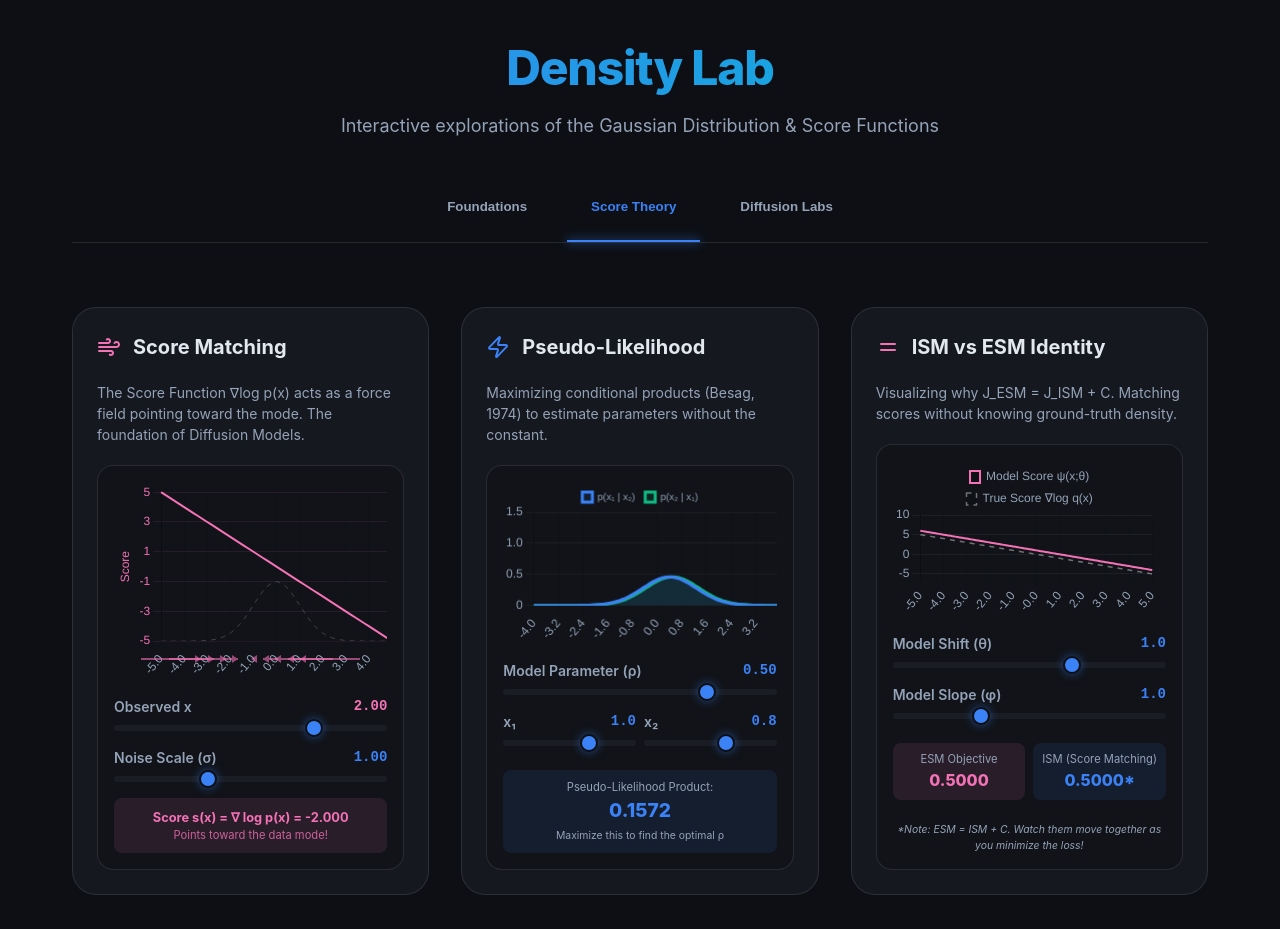
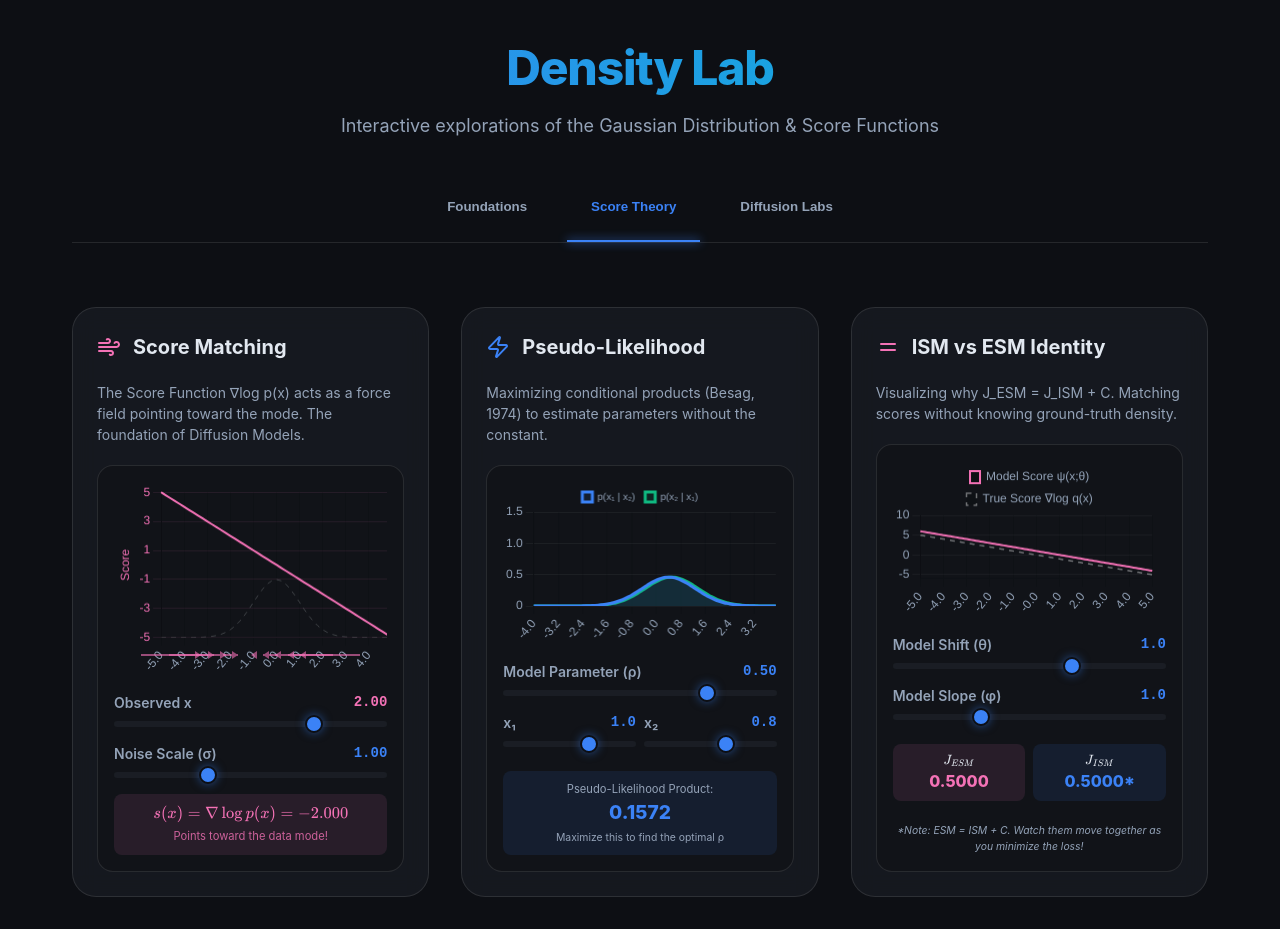
Before and after one commit to VicoErv/density-lab, a React (Vite) app: page / in a window 1280 px wide. Both pictures are taken after a click on the button "Score Theory". Built offline with nearby package versions, Linux system fonts and the light colour scheme.

Commit message:
Add real-time LaTeX formula rendering with KaTeX across labs

```diff
--- a/index.html
+++ b/index.html
@@ -8,6 +8,8 @@
   <title>Density Lab | Interactive Gaussian Visualizer</title>
   <meta name="description"
     content="Explore the intuitive difference between density and probability with this interactive Gaussian distribution lab. Visualizations for 1D and 2D multivariate distributions.">
+  <link rel="stylesheet" href="https://cdn.jsdelivr.net/npm/katex@0.16.9/dist/katex.min.css">
+  <script defer src="https://cdn.jsdelivr.net/npm/katex@0.16.9/dist/katex.min.js"></script>
 </head>
 
 <body>
--- a/src/labs/DenoisingScoreMatching.jsx
+++ b/src/labs/DenoisingScoreMatching.jsx
@@ -186,21 +186,44 @@ const DenoisingScoreMatching = () => {
                 </div>
 
                 <div style={{
-                    display: 'flex',
-                    gap: '1rem',
-                    alignItems: 'center',
                     background: 'rgba(244, 114, 182, 0.05)',
                     padding: '0.75rem',
                     borderRadius: '0.75rem',
-                    border: '1px solid rgba(244, 114, 182, 0.1)'
+                    border: '1px solid rgba(244, 114, 182, 0.1)',
+                    display: 'flex',
+                    flexDirection: 'column',
+                    alignItems: 'center',
+                    gap: '0.5rem'
                 }}>
-                    <div className="control-group" style={{ flex: 1, margin: 0 }}>
-                        <label className="control-label">Model θ <span className="control-value" style={{ color: '#f472b6' }}>{modelTheta.toFixed(2)}</span></label>
+                    <div
+                        style={{ fontSize: '0.75rem', opacity: 0.6 }}
+                        ref={(el) => {
+                            if (el && window.katex) {
+                                window.katex.render(
+                                    `J = \\mathbb{E}_{q_\\sigma} [ \\frac{1}{2} \\| \\psi(\\tilde{x};\\theta) - \\nabla \\log q_\\sigma(\\tilde{x}|x) \\|^2 ]`,
+                                    el,
+                                    { throwOnError: false }
+                                );
+                            }
+                        }}
+                    />
+                    <div
+                        style={{ fontSize: '0.85rem' }}
+                        ref={(el) => {
+                            if (el && window.katex) {
+                                window.katex.render(
+                                    `J = \\frac{1}{2} \\| ${modelScore.toFixed(2)} - (${targetScore.toFixed(2)}) \\|^2 = ${dsmLoss.toFixed(4)}`,
+                                    el,
+                                    { throwOnError: false }
+                                );
+                            }
+                        }}
+                    />
+                    <div className="control-group" style={{ width: '100%', margin: 0 }}>
+                        <div style={{ display: 'flex', justifyContent: 'space-between', alignItems: 'center' }}>
+                            <label className="control-label" style={{ margin: 0 }}>Model θ <span className="control-value" style={{ color: '#f472b6' }}>{modelTheta.toFixed(2)}</span></label>
+                        </div>
                         <input type="range" min="0" max="2" step="0.01" value={modelTheta} onChange={(e) => setModelTheta(parseFloat(e.target.value))} style={{ accentColor: '#f472b6' }} />
-                    </div>
-                    <div style={{ textAlign: 'right', minWidth: '80px' }}>
-                        <div style={{ fontSize: '0.6rem', color: 'var(--text-secondary)', textTransform: 'uppercase' }}>Loss</div>
-                        <div style={{ fontWeight: 800, color: '#f472b6' }}>{dsmLoss.toFixed(4)}</div>
                     </div>
                 </div>
             </div>
--- a/src/labs/ForwardDiffusion.jsx
+++ b/src/labs/ForwardDiffusion.jsx
@@ -96,9 +96,14 @@ const ForwardDiffusion = () => {
                     fontWeight: 'bold'
                 }}>
                     {sigma < 50 ? "Structured Data" : sigma < 150 ? "Corrupted Manifold" : "Pure Gaussian Noise"}
-                    <div style={{ fontWeight: 'normal', opacity: 0.8, fontSize: '0.7rem' }}>
-                        {"$x_t = x_0 + \\epsilon, \\epsilon \\sim \\mathcal{N}(0, \\sigma^2 I)$"}
-                    </div>
+                    <div
+                        style={{ fontWeight: 'normal', opacity: 1, fontSize: '0.75rem', marginTop: '0.2rem' }}
+                        ref={(el) => {
+                            if (el && window.katex) {
+                                window.katex.render(`x_t = x_0 + \\epsilon, \\epsilon \\sim \\mathcal{N}(0, \\sigma^2 I)`, el, { throwOnError: false });
+                            }
+                        }}
+                    />
                 </div>
             </div>
         </div>
--- a/src/labs/ISMvsESM.jsx
+++ b/src/labs/ISMvsESM.jsx
@@ -117,12 +117,26 @@ const ISMvsESM = () => {
                 </div>
 
                 <div style={{ display: 'grid', gridTemplateColumns: '1fr 1fr', gap: '0.5rem', marginTop: '0.5rem' }}>
-                    <div style={{ background: 'rgba(244, 114, 182, 0.1)', padding: '0.5rem', borderRadius: '0.5rem', textAlign: 'center' }}>
-                        <div style={{ fontSize: '0.7rem', color: 'var(--text-secondary)' }}>ESM Objective</div>
+                    <div style={{ background: 'rgba(244, 114, 182, 0.1)', padding: '0.5rem', borderRadius: '0.5rem', textAlign: 'center', display: 'flex', flexDirection: 'column', alignItems: 'center' }}>
+                        <div
+                            style={{ fontSize: '0.7rem' }}
+                            ref={(el) => {
+                                if (el && window.katex) {
+                                    window.katex.render(`J_{ESM}`, el, { throwOnError: false });
+                                }
+                            }}
+                        />
                         <div style={{ fontWeight: 800, color: '#f472b6' }}>{data.totalESM.toFixed(4)}</div>
                     </div>
-                    <div style={{ background: 'rgba(59, 130, 246, 0.1)', padding: '0.5rem', borderRadius: '0.5rem', textAlign: 'center' }}>
-                        <div style={{ fontSize: '0.7rem', color: 'var(--text-secondary)' }}>ISM (Score Matching)</div>
+                    <div style={{ background: 'rgba(59, 130, 246, 0.1)', padding: '0.5rem', borderRadius: '0.5rem', textAlign: 'center', display: 'flex', flexDirection: 'column', alignItems: 'center' }}>
+                        <div
+                            style={{ fontSize: '0.7rem' }}
+                            ref={(el) => {
+                                if (el && window.katex) {
+                                    window.katex.render(`J_{ISM}`, el, { throwOnError: false });
+                                }
+                            }}
+                        />
                         <div style={{ fontWeight: 800, color: 'var(--accent-primary)' }}>{(data.totalISM + 0.5).toFixed(4)}*</div>
                     </div>
                 </div>
--- a/src/labs/ScoreMatching.jsx
+++ b/src/labs/ScoreMatching.jsx
@@ -163,13 +163,20 @@ const ScoreMatching = () => {
                     background: 'rgba(244, 114, 182, 0.1)',
                     padding: '0.6rem',
                     borderRadius: '0.5rem',
-                    fontSize: '0.8rem',
-                    color: '#f472b6',
-                    textAlign: 'center',
-                    fontWeight: 'bold'
+                    display: 'flex',
+                    flexDirection: 'column',
+                    alignItems: 'center',
+                    gap: '0.2rem'
                 }}>
-                    Score s(x) = ∇ log p(x) = {(score).toFixed(3)}
-                    <div style={{ fontWeight: 'normal', opacity: 0.8, fontSize: '0.7rem' }}>
+                    <div
+                        style={{ fontSize: '0.85rem', color: '#f472b6', fontWeight: 'bold' }}
+                        ref={(el) => {
+                            if (el && window.katex) {
+                                window.katex.render(`s(x) = \\nabla \\log p(x) = ${score.toFixed(3)}`, el, { throwOnError: false });
+                            }
+                        }}
+                    />
+                    <div style={{ fontWeight: 'normal', opacity: 0.8, fontSize: '0.7rem', color: '#f472b6' }}>
                         Points toward the data mode!
                     </div>
                 </div>
```
